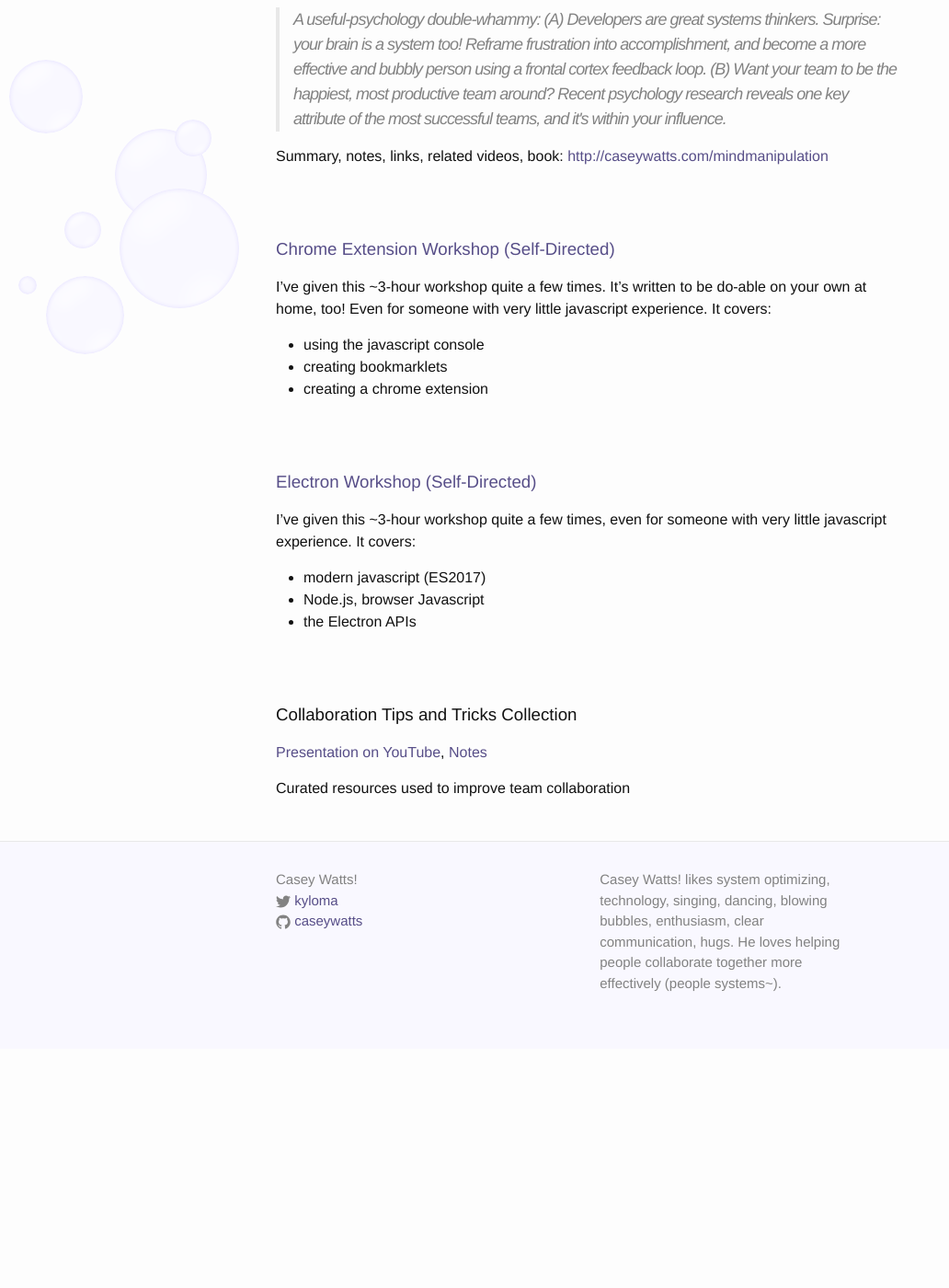
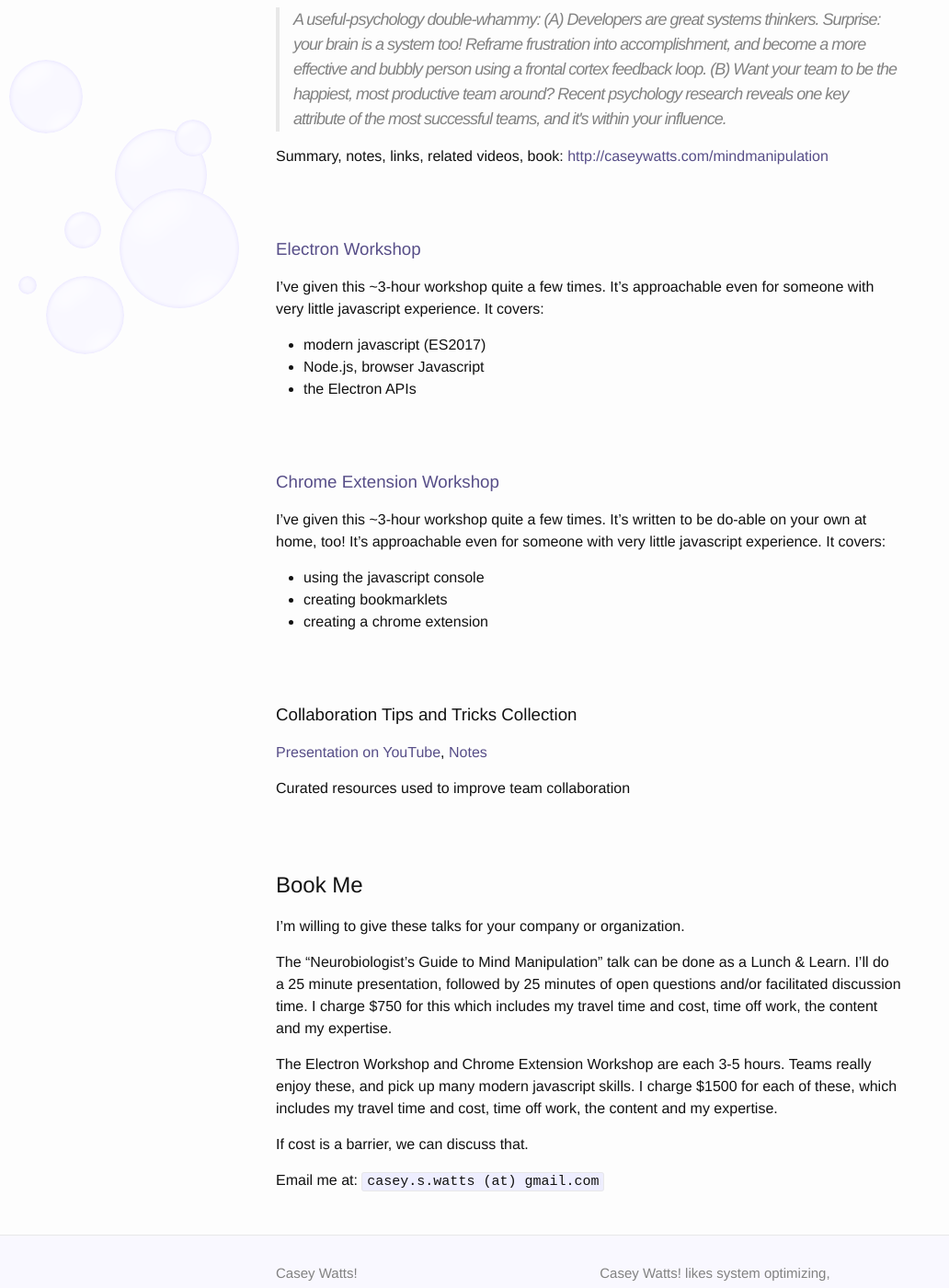
Before and after one commit to caseywatts/caseywatts.github.io, a Jekyll site: the page built from talks-and-workshops.md, in a window 1280 px wide and 1400 px high, scrolled down 386 px. Shown: the whole window at 92% size, without its empty margins (0-1032 px from the left). Built offline with Jekyll 4.4.1, drawn with Linux system fonts in a browser that asks for light colours; before the commit the page ends 1526 px from its top, so only the background shows below that.

Commit message:
people can book me now

```diff
--- a/talks-and-workshops.md
+++ b/talks-and-workshops.md
@@ -8,22 +8,34 @@ group: navigation
 
 {% include neurobiologists_guide.md %}
 
-### [Chrome Extension Workshop (Self-Directed)](http://caseywatts.com/chromeextensionworkshop)
-I've given this ~3-hour workshop quite a few times. It's written to be do-able on your own at home, too! Even for someone with very little javascript experience. It covers:
+### [Electron Workshop](learnshinythings.com/electron)
+
+I've given this ~3-hour workshop quite a few times. It's approachable even for someone with very little javascript experience. It covers:
+
+- modern javascript (ES2017)
+- Node.js, browser Javascript
+- the Electron APIs
+
+### [Chrome Extension Workshop](http://caseywatts.com/chromeextensionworkshop)
+I've given this ~3-hour workshop quite a few times. It's written to be do-able on your own at home, too! It's approachable even for someone with very little javascript experience. It covers:
 
 - using the javascript console
 - creating bookmarklets
 - creating a chrome extension
 
-### [Electron Workshop (Self-Directed)](learnshinythings.com/electron)
-
-I've given this ~3-hour workshop quite a few times, even for someone with very little javascript experience. It covers:
-
-- modern javascript (ES2017)
-- Node.js, browser Javascript
-- the Electron APIs
-
 ### Collaboration Tips and Tricks Collection
 [Presentation on YouTube](https://www.youtube.com/watch?v=JKZ_CHSO7rs), [Notes](http://tinyurl.com/caseycollaborationtools)
 
 Curated resources used to improve team collaboration
+
+## Book Me
+
+I'm willing to give these talks for your company or organization.
+
+The "Neurobiologist's Guide to Mind Manipulation" talk can be done as a Lunch & Learn. I'll do a 25 minute presentation, followed by 25 minutes of open questions and/or facilitated discussion time. I charge $750 for this which includes my travel time and cost, time off work, the content and my expertise.
+
+The Electron Workshop and Chrome Extension Workshop are each 3-5 hours. Teams really enjoy these, and pick up many modern javascript skills. I charge $1500 for each of these, which includes my travel time and cost, time off work, the content and my expertise.
+
+If cost is a barrier, we can discuss that.
+
+Email me at: `casey.s.watts (at) gmail.com`
```
